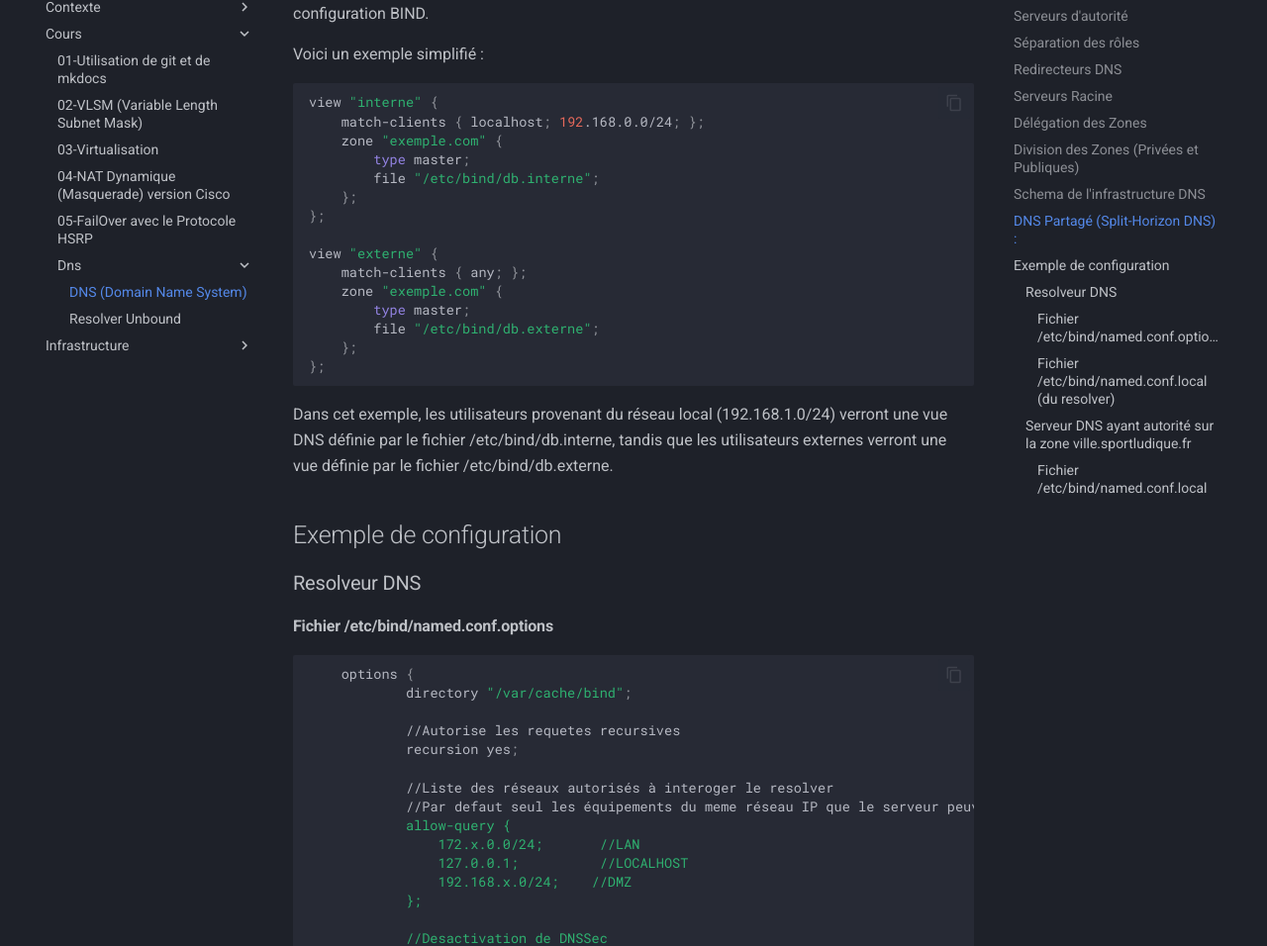
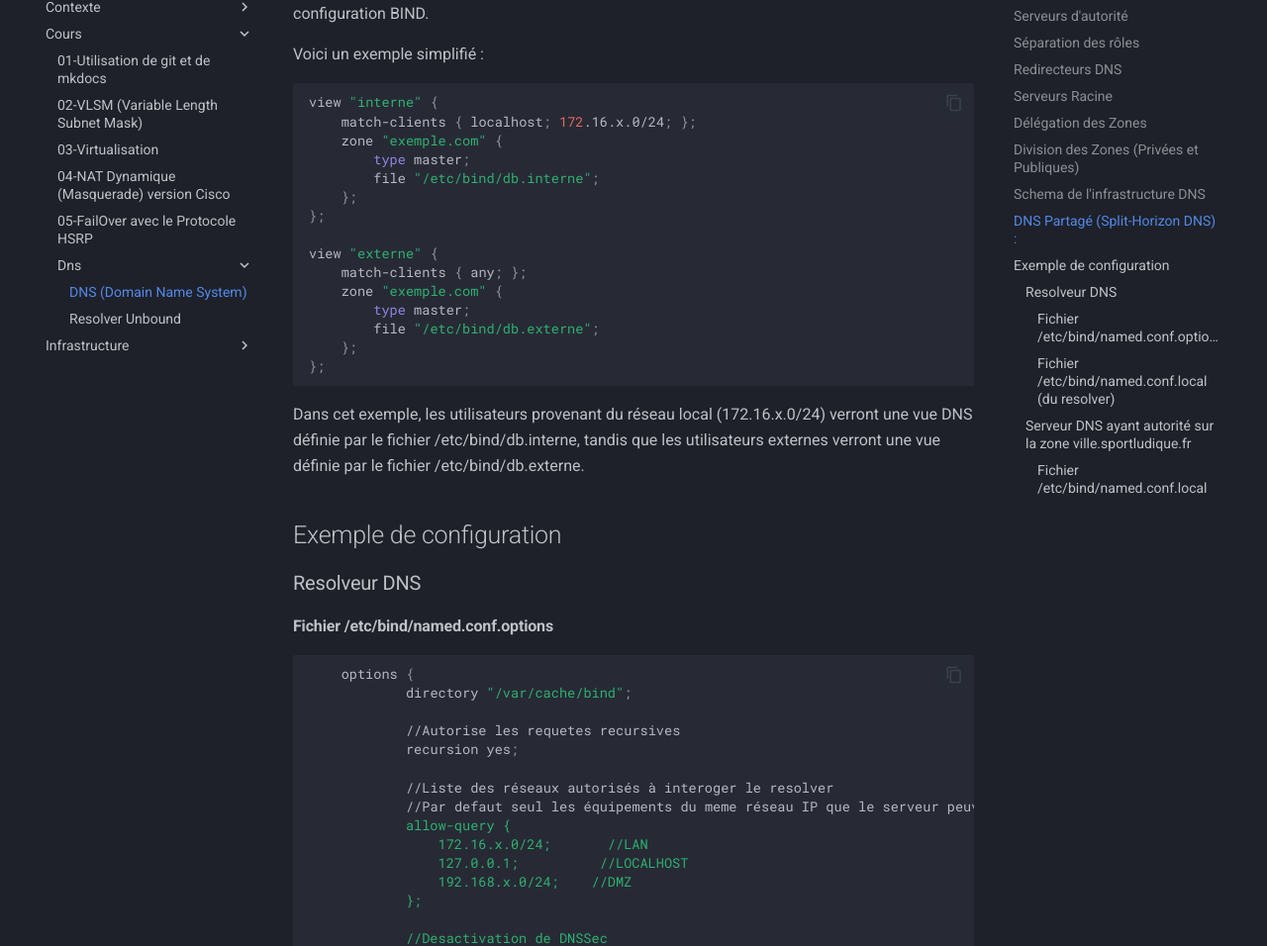
Before and after one commit to lmeryFulbert/SportLudique2024-2025, an MkDocs documentation site: the page built from docs/cours/dns/dns.md, in a window 1280 px wide and 1400 px high, scrolled down 4527 px. Shown: the part 146-1102 px from the top of the window at 99% size. Built offline with MkDocs 1.6.1 and Material for MkDocs 9.7.7, drawn with Linux system fonts in a browser that asks for light colours.

Commit message:
correction

````diff
--- a/docs/cours/dns/dns.md
+++ b/docs/cours/dns/dns.md
@@ -106,7 +106,7 @@ Voici un exemple simplifié :
 
 ```shell
 view "interne" {
-    match-clients { localhost; 192.168.0.0/24; };
+    match-clients { localhost; 172.16.x.0/24; };
     zone "exemple.com" {
         type master;
         file "/etc/bind/db.interne";
@@ -122,7 +122,7 @@ view "externe" {
 };
 ```
 
-Dans cet exemple, les utilisateurs provenant du réseau local (192.168.1.0/24) verront une vue DNS définie par le fichier /etc/bind/db.interne, tandis que les utilisateurs externes verront une vue définie par le fichier /etc/bind/db.externe.
+Dans cet exemple, les utilisateurs provenant du réseau local (172.16.x.0/24) verront une vue DNS définie par le fichier /etc/bind/db.interne, tandis que les utilisateurs externes verront une vue définie par le fichier /etc/bind/db.externe.
 
 ## Exemple de configuration
 
@@ -139,7 +139,7 @@ Dans cet exemple, les utilisateurs provenant du réseau local (192.168.1.0/24) v
             //Liste des réseaux autorisés à interoger le resolver
             //Par defaut seul les équipements du meme réseau IP que le serveur peuvent l'interroger.
             allow-query {
-                172.x.0.0/24;       //LAN
+                172.16.x.0/24;       //LAN
                 127.0.0.1;          //LOCALHOST
                 192.168.x.0/24;    //DMZ
             };
````
